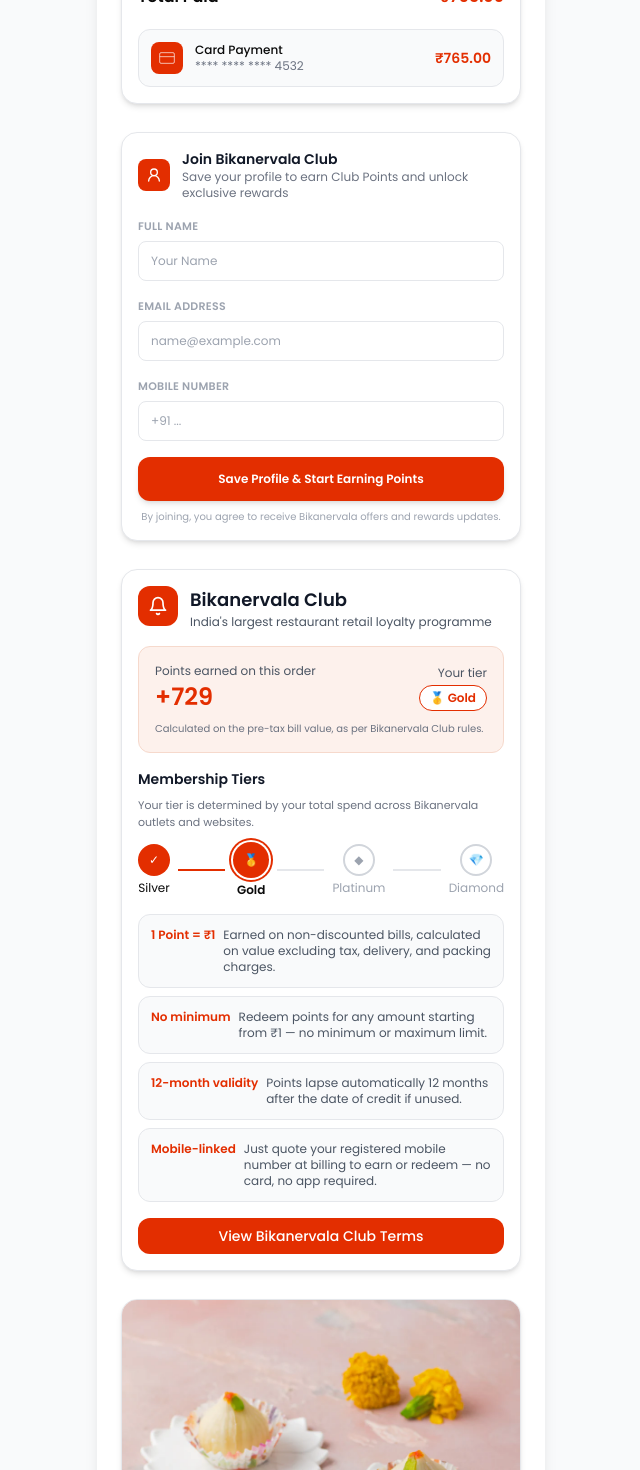
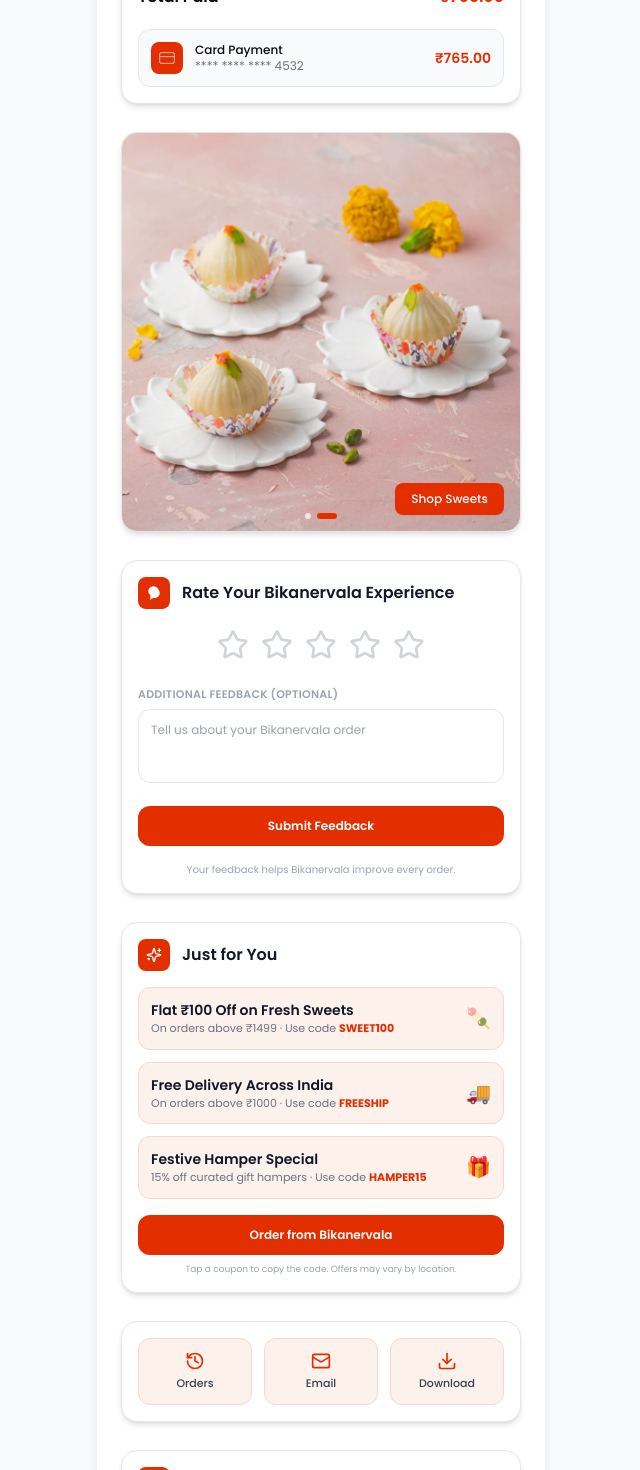
Before and after one commit to aadi310/Bikanerwala-Smart-Receipt, a Next.js app: page / in a window 1280 px wide. Shown: the part 920-2390 px from the top of the page, without its empty margins (319-959 px from the left). Built offline with nearby package versions, Linux system fonts and the light colour scheme.

Commit message:
Update page.tsx

```diff
--- a/app/page.tsx
+++ b/app/page.tsx
@@ -816,158 +816,6 @@ body{font-family:'Poppins',sans-serif;font-size:14px;color:#111;background:#fff;
   </div>
 </div>
 
-          <div className="bg-white rounded-2xl border border-gray-200 shadow-md mx-3 mt-4 p-4 font-poppins">
-
-  {profileUpdateSuccess ? (
-    <div className="text-center py-4 bg-green-50 rounded-xl border border-green-100">
-      <div className="w-12 h-12 bg-green-100 rounded-full flex items-center justify-center mx-auto mb-3">
-        <svg className="w-6 h-6 text-green-600" fill="none" stroke="currentColor" viewBox="0 0 24 24">
-          <path strokeLinecap="round" strokeLinejoin="round" strokeWidth="2.5" d="M5 13l4 4L19 7"></path>
-        </svg>
-      </div>
-      <div className="text-sm font-semibold text-gray-900 mb-1">Welcome to Bikanervala Club!</div>
-      <div className="text-xs text-green-700 font-medium">Your profile has been saved. Club Points will now be credited on every purchase.</div>
-    </div>
-  ) : (
-    <>
-      <div className="flex items-center justify-between mb-3">
-        <div className="flex items-center">
-          <div className="bg-[#E32E00] p-2 rounded-lg mr-3">
-            <User2 className="h-4 w-4 text-white" />
-          </div>
-          <div>
-            <div className="text-sm font-semibold text-gray-900">Join Bikanervala Club</div>
-            <div className="text-xs text-gray-500">Save your profile to earn Club Points and unlock exclusive rewards</div>
-          </div>
-        </div>
-      </div>
-
-      <div className="space-y-3">
-        <div className="space-y-1">
-          <label className="text-[11px] font-semibold text-gray-400 uppercase tracking-wide">Full Name</label>
-          <input type="text" placeholder="Your Name" value={profile.name}
-            onChange={(e) => setProfile((prev) => ({ ...prev, name: e.target.value }))}
-            className="w-full h-10 px-3 text-xs border border-gray-200 rounded-lg focus:outline-none focus:border-[#E32E00]" />
-        </div>
-        <div className="space-y-1">
-          <label className="text-[11px] font-semibold text-gray-400 uppercase tracking-wide">Email Address</label>
-          <input type="email" placeholder="name@example.com" value={profile.email}
-            onChange={(e) => setProfile((prev) => ({ ...prev, email: e.target.value }))}
-            className="w-full h-10 px-3 text-xs border border-gray-200 rounded-lg focus:outline-none focus:border-[#E32E00]" />
-        </div>
-        <div className="space-y-1">
-          <label className="text-[11px] font-semibold text-gray-400 uppercase tracking-wide">Mobile Number</label>
-          <input type="tel" placeholder="+91 ..." value={profile.mobile}
-            onChange={(e) => setProfile((prev) => ({ ...prev, mobile: e.target.value }))}
-            className="w-full h-10 px-3 text-xs border border-gray-200 rounded-lg focus:outline-none focus:border-[#E32E00]" />
-        </div>
-      </div>
-
-      <button className="w-full mt-4 bg-[#E32E00] text-white h-11 text-xs font-semibold rounded-xl shadow-md transition active:scale-[0.98]" onClick={handleProfileUpdate}>
-        Save Profile & Start Earning Points
-      </button>
-
-      <div className="text-[10px] text-gray-400 text-center mt-2">
-        By joining, you agree to receive Bikanervala offers and rewards updates.
-      </div>
-    </>
-  )}
-</div>
-
-    <div className="bg-white rounded-2xl shadow-md border border-gray-200 mt-4 mx-3 overflow-hidden">
-  <div className="p-4">
-
-    {/* Header */}
-    <div className="flex items-start mb-4">
-      <div className="w-10 h-10 bg-[#E32E00] rounded-xl flex items-center justify-center mr-3">
-        <Bell className="h-5 w-5 text-white" />
-      </div>
-      <div>
-        <div className="text-lg font-semibold text-gray-900">Bikanervala Club</div>
-        <div className="text-xs text-gray-600">India's largest restaurant retail loyalty programme</div>
-      </div>
-    </div>
-
-    {/* Points from this order */}
-    <div className="bg-[#FDF1EC] rounded-xl p-4 border border-[#F6D9CC] mb-4">
-      <div className="flex items-center justify-between">
-        <div>
-          <div className="text-xs text-gray-600">Points earned on this order</div>
-          <div className="text-2xl font-semibold text-[#E32E00] mt-0.5">
-            +{Math.round(currentReceipt.subtotal)}
-          </div>
-        </div>
-        <div className="text-right">
-          <div className="text-xs text-gray-600">Your tier</div>
-          <div className="inline-flex items-center gap-1 mt-1 bg-white border border-[#E32E00] text-[#E32E00] text-xs font-semibold px-2.5 py-1 rounded-full">
-            🥇 Gold
-          </div>
-        </div>
-      </div>
-      <div className="text-[10px] text-gray-500 mt-2">
-        Calculated on the pre-tax bill value, as per Bikanervala Club rules.
-      </div>
-    </div>
-
-    {/* Tier ladder — no invented thresholds, just the real tier names */}
-    <div className="mb-4">
-      <div className="text-sm font-semibold text-gray-900 mb-2">Membership Tiers</div>
-      <div className="text-[11px] text-gray-500 mb-3">
-        Your tier is determined by your total spend across Bikanervala outlets and websites.
-      </div>
-      <div className="flex items-center justify-between text-center text-xs">
-        <div className="flex flex-col items-center">
-          <div className="w-8 h-8 rounded-full bg-[#E32E00] text-white flex items-center justify-center">✓</div>
-          <div className="mt-1">Silver</div>
-        </div>
-        <div className="flex-1 h-[2px] bg-[#E32E00] mx-2"></div>
-        <div className="flex flex-col items-center">
-          <div className="w-9 h-9 rounded-full bg-[#E32E00] text-white flex items-center justify-center ring-2 ring-offset-2 ring-[#E32E00]">🥇</div>
-          <div className="mt-1 font-semibold">Gold</div>
-        </div>
-        <div className="flex-1 h-[2px] bg-gray-200 mx-2"></div>
-        <div className="flex flex-col items-center">
-          <div className="w-8 h-8 rounded-full border-2 border-gray-300 text-gray-400 flex items-center justify-center">◆</div>
-          <div className="mt-1 text-gray-400">Platinum</div>
-        </div>
-        <div className="flex-1 h-[2px] bg-gray-200 mx-2"></div>
-        <div className="flex flex-col items-center">
-          <div className="w-8 h-8 rounded-full border-2 border-gray-300 text-gray-400 flex items-center justify-center">💎</div>
-          <div className="mt-1 text-gray-400">Diamond</div>
-        </div>
-      </div>
-    </div>
-
-    {/* How it works — pulled straight from their published T&Cs */}
-    <div className="space-y-2 mb-4">
-      <div className="flex items-start gap-2 text-xs text-gray-600 bg-gray-50 border border-gray-200 rounded-xl p-3">
-        <span className="text-[#E32E00] font-semibold shrink-0">1 Point = ₹1</span>
-        <span>Earned on non-discounted bills, calculated on value excluding tax, delivery, and packing charges.</span>
-      </div>
-      <div className="flex items-start gap-2 text-xs text-gray-600 bg-gray-50 border border-gray-200 rounded-xl p-3">
-        <span className="text-[#E32E00] font-semibold shrink-0">No minimum</span>
-        <span>Redeem points for any amount starting from ₹1 — no minimum or maximum limit.</span>
-      </div>
-      <div className="flex items-start gap-2 text-xs text-gray-600 bg-gray-50 border border-gray-200 rounded-xl p-3">
-        <span className="text-[#E32E00] font-semibold shrink-0">12-month validity</span>
-        <span>Points lapse automatically 12 months after the date of credit if unused.</span>
-      </div>
-      <div className="flex items-start gap-2 text-xs text-gray-600 bg-gray-50 border border-gray-200 rounded-xl p-3">
-        <span className="text-[#E32E00] font-semibold shrink-0">Mobile-linked</span>
-        <span>Just quote your registered mobile number at billing to earn or redeem — no card, no app required.</span>
-      </div>
-    </div>
-
-    <div>
-      <a href="https://bikanervala.com/pages/loyalty" target="_blank" rel="noopener noreferrer"
-        className="block w-full text-center bg-[#E32E00] text-white rounded-xl py-2 text-sm font-medium hover:opacity-90 transition">
-        View Bikanervala Club Terms
-      </a>
-    </div>
-  </div>
-</div>
-
-
           {/* Bikanervala Promo Banners */}
 
           <div className="bg-white rounded-2xl border border-gray-200 shadow-md overflow-hidden mx-3 mt-4 relative font-poppins">
@@ -1267,13 +1115,21 @@ body{font-family:'Poppins',sans-serif;font-size:14px;color:#111;background:#fff;
   )}
 
   <div className="text-center mt-3 pt-3 border-t border-gray-100">
-    <div className="flex items-center justify-center space-x-1">
-      <span className="text-xs text-gray-400 font-medium">Powered by</span>
-      <a href="https://www.rdep.io" target="_blank" rel="noopener noreferrer" className="inline-flex items-center">
-        <Image src="/images/design-mode/RDEP%20cropped.png" alt="RDEP" width={60} height={16} className="object-contain" />
-      </a>
-    </div>
+  <div className="flex items-center justify-center space-x-1.5">
+    <span className="text-xs text-gray-400 font-medium">Powered by</span>
+    <span
+      className="text-sm font-bold tracking-tight"
+      style={{
+        background: "linear-gradient(90deg, #20D39C 0%, #5AE2E2 100%)",
+        WebkitBackgroundClip: "text",
+        WebkitTextFillColor: "transparent",
+        backgroundClip: "text",
+      }}
+    >
+      SmartBill
+    </span>
   </div>
+</div>
 </div>
           <div id="height-marker" style={{ height: "1px" }} />
         </div>
```
